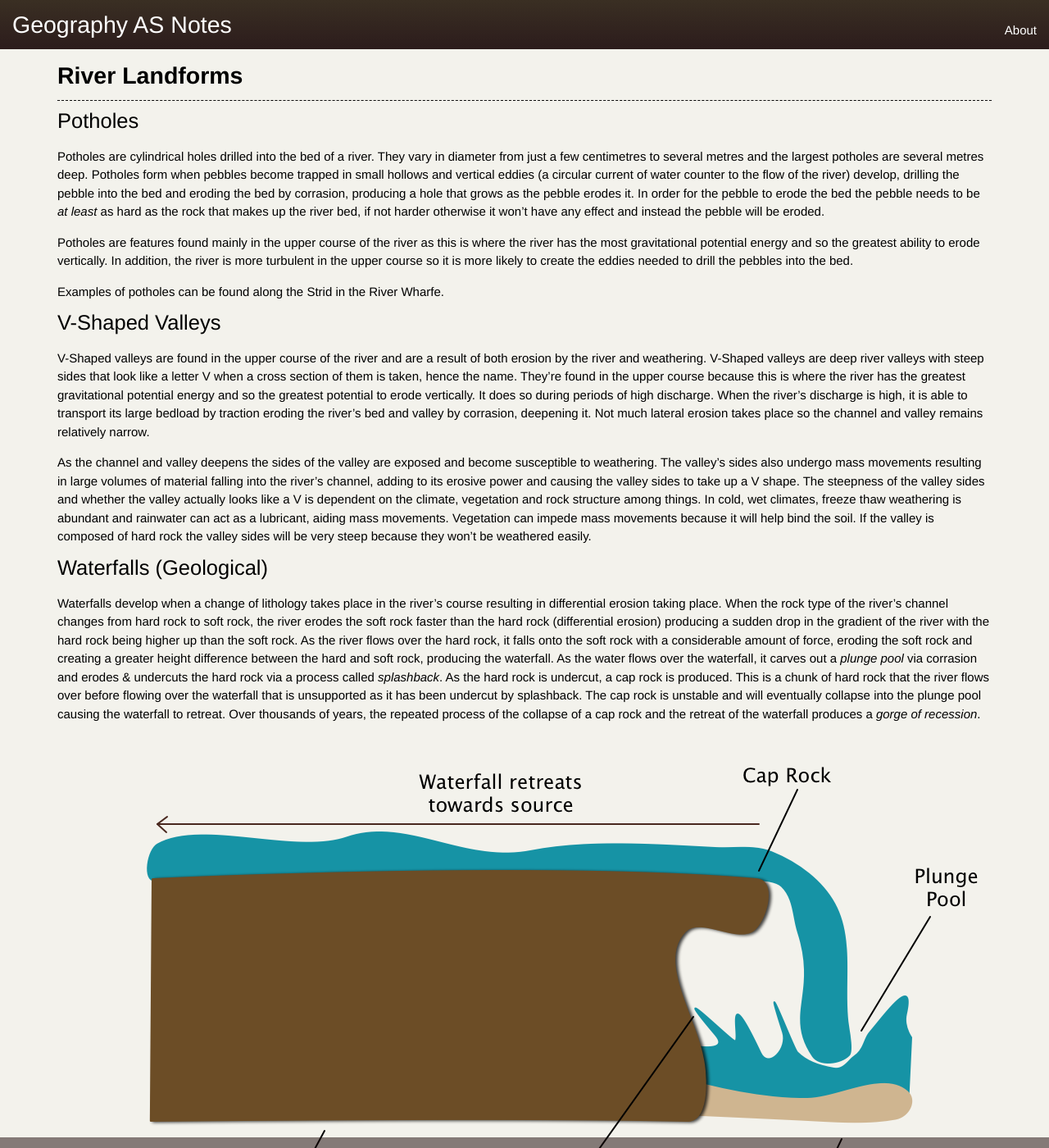
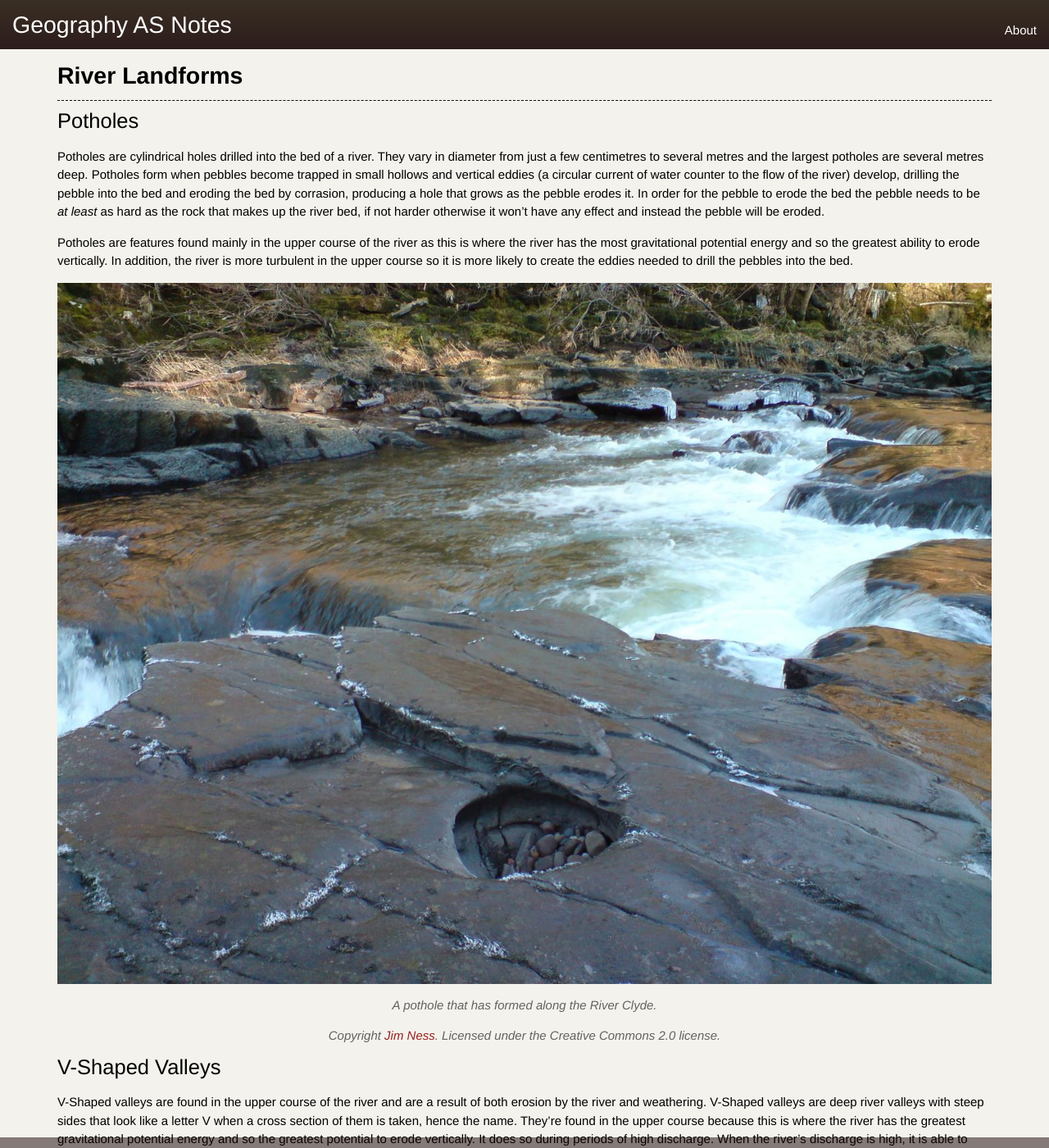
Before and after one commit to alexjohnj/geographyas, a Jekyll site: the page built from _posts/riversAndFlooding/2012-01-05-river-landforms.markdown, in a window 1280 px wide and 1400 px high. Shown: the whole window at 82% size. Built offline with Jekyll 4.4.1, drawn with Linux system fonts in a browser that asks for light colours; nearby versions of some CDN libraries; formulas are drawn with MathJax 3; some of the changed text lies outside the part shown.

Commit message:
Added some photographs to the “River Landforms” page.

```diff
--- a/_posts/riversAndFlooding/2012-01-05-river-landforms.markdown
+++ b/_posts/riversAndFlooding/2012-01-05-river-landforms.markdown
@@ -11,7 +11,13 @@ Potholes are cylindrical holes drilled into the bed of a river. They vary in dia
 
 Potholes are features found mainly in the upper course of the river as this is where the river has the most gravitational potential energy and so the greatest ability to erode vertically. In addition, the river is more turbulent in the upper course so it is more likely to create the eddies needed to drill the pebbles into the bed.
 
-Examples of potholes can be found along the Strid in the River Wharfe.
+<figure>
+<img src="/Images/rivers/river-clyde-pothole-jim-ness.jpg" />
+<figcaption>
+    <p>A pothole that has formed along the River Clyde.</p>
+    <p>Copyright <a href="http://www.geograph.org.uk/profile/11145">Jim Ness</a>. Licensed under the Creative Commons 2.0 license.</p>
+</figcaption>
+</figure>
 
 ## V-Shaped Valleys
 
@@ -69,6 +75,14 @@ A cross section of a meander would show that on the outside bend, the channel is
 ## Braided Channels
 
 A braided channel is a type of channel that is divided into smaller sub-channels by small, temporary islands called _eyots_. Braided channels develop in rivers with a lot of sedimentary load, a steep gradient and where the discharge of the river changes regularly. When the volume of load exceeds the river’s capacity or the discharge of the river drops, the river is forced to deposit its load in the channel and islands of sediment (eyots) form.
+
+<figure>
+    <img src="/Images/rivers/tagliamento-braided-channel-diego-cruciat.jpg" />
+    <figcaption>
+        <p>A heavily braided section of the Tagliamento's channel in Italy.</p>
+        <p>Copyright <a href="http://commons.wikimedia.org/wiki/User:Diego_Cruciat">Diego Cruciat</a>. Licensed under the Creative Commons 3.0 license.</p>
+    </figcaption>
+</figure>
 
 ## Floodplains
 
```
Also changed, not shown: Images/rivers/river-clyde-pothole-jim-ness.jpg (added), Images/rivers/tagliamento-braided-channel-diego-cruciat.jpg (added).
